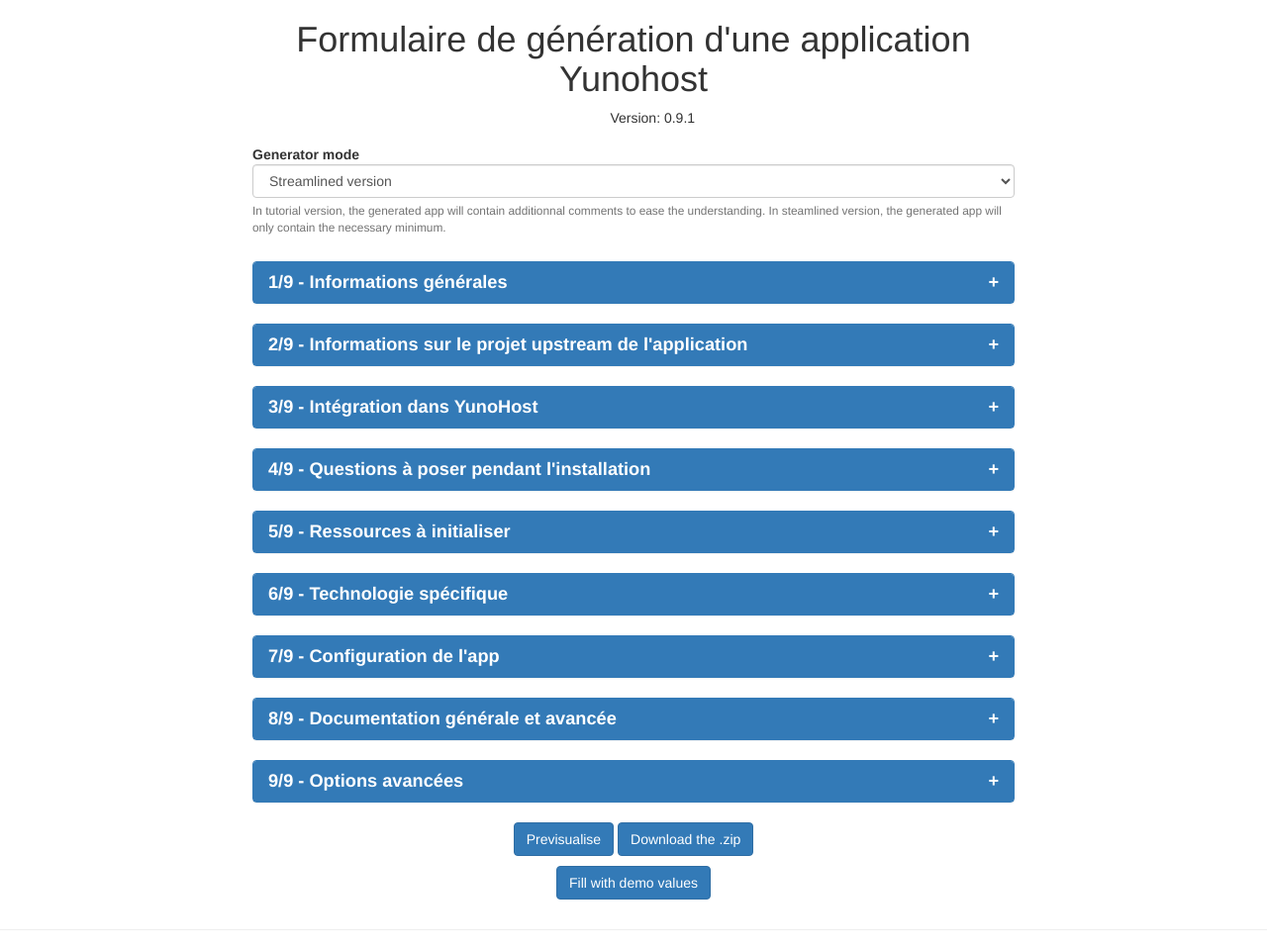
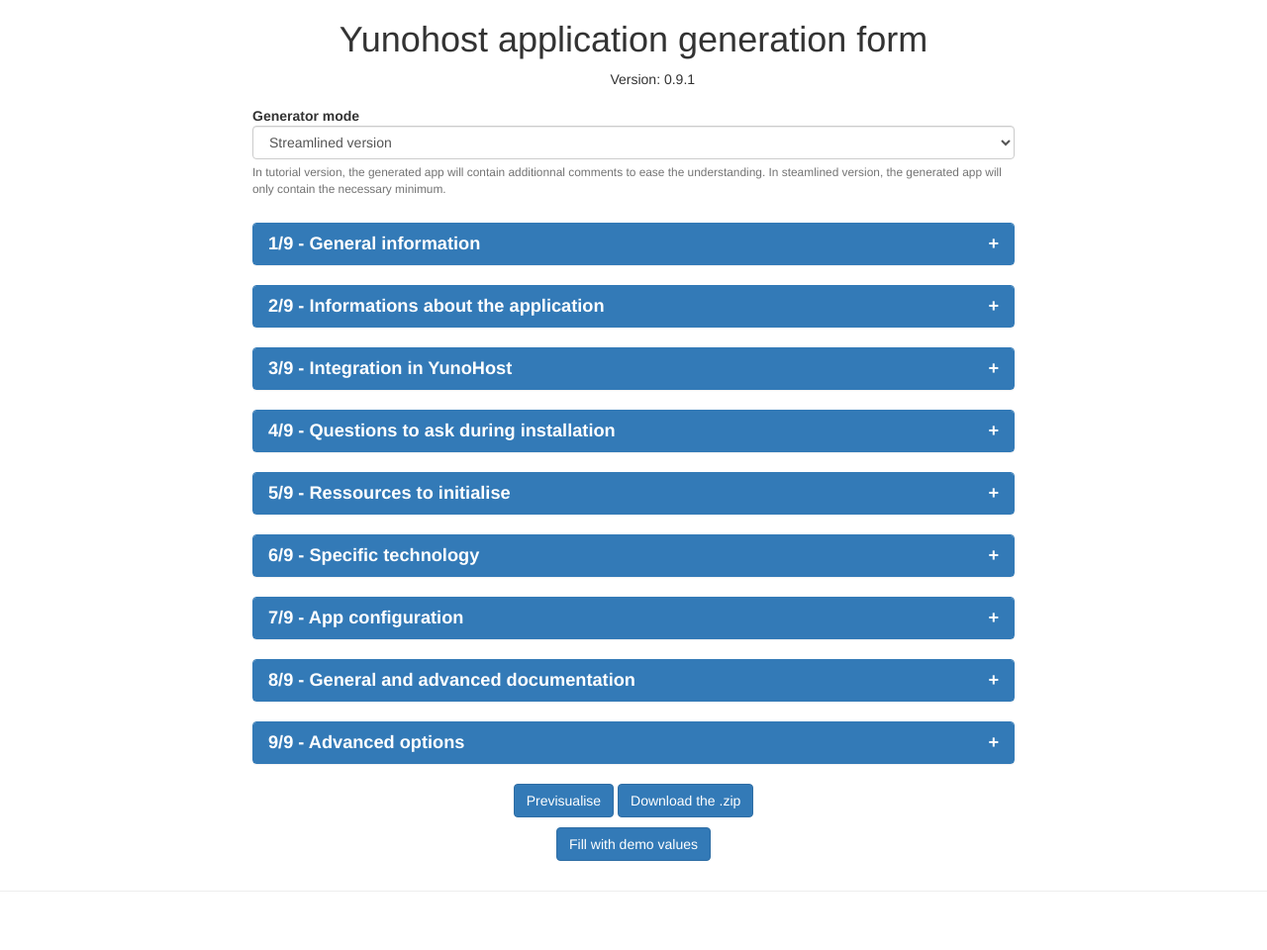
Before and after one commit to ericgaspar/appgenerator_helper_2.1, a Flask app: page / in a window 1280 px wide. Shown: the whole page at 99% size. After the commit the page ends 901 px from the top, so only its background shows below. Run offline with Flask 3, Linux system fonts and the light colour scheme; some libraries are stand-ins or nearby versions.

Commit message:
v0.9.1 - add translations

```diff
--- a/templates/index.html
+++ b/templates/index.html
@@ -33,7 +33,7 @@ YunoHost app generator
 
 {% block content %}
 <div class="container" style="max-width: 800px;">
-<h1 class="message text-center">Formulaire de génération d'une application Yunohost</h1>
+<h1 class="message text-center">{{ gettext("Yunohost application generation form") }}</h1>
 <p style="text-align: center; margin-left:5%">Version: {{ generator_info['GENERATOR_VERSION'] }}</p>
 
 <form id="main-form" class="form form-horizontal" method="POST" role="form">
@@ -47,7 +47,7 @@ YunoHost app generator
 
     <div class="panel panel-primary">
       <div class="panel-heading collapse-button">
-        <h2 class="panel-title collapse-title">1/9 - Informations générales</h2>
+        <h2 class="panel-title collapse-title">{{ gettext("1/9 - General information") }}</h2>
       </div>
       <div class="panel-body collapsible collapsed">
           <div>
@@ -62,10 +62,10 @@ YunoHost app generator
 
     <div class="panel panel-primary">
       <div class="panel-heading collapse-button">
-        <h2 class="panel-title collapse-title">2/9 - Informations sur le projet upstream de l'application</h2>
+        <h2 class="panel-title collapse-title">{{ gettext("2/9 - Informations about the application") }}</h2>
       </div>
       <div class="panel-body collapsible collapsed">
-          <p><i>Le terme upstream désigne le projet original qui maintient l'app</i></p>
+          <p><i>{{ gettext("The word upstream refers to the original project that maintains the app") }}</i></p>
           <div>
             {{ form_field(main_form.license) }}
             {{ form_field(main_form.website) }}
@@ -80,7 +80,7 @@ YunoHost app generator
 
     <div class="panel panel-primary">
       <div class="panel-heading collapse-button">
-        <h2 class="panel-title collapse-title">3/9 - Intégration dans YunoHost</h2>
+        <h2 class="panel-title collapse-title">{{ gettext("3/9 - Integration in YunoHost") }}</h2>
       </div>
       <div class="panel-body collapsible collapsed">
           <div>
@@ -96,14 +96,13 @@ YunoHost app generator
 
     <div class="panel panel-primary">
       <div class="panel-heading collapse-button">
-        <h2 class="panel-title collapse-title">4/9 - Questions à poser pendant l'installation</h2>
+        <h2 class="panel-title collapse-title">{{ gettext("4/9 - Questions to ask during installation") }}</h2>
       </div>
       <div class="panel-body collapsible collapsed">
           <p>
-              <em>Cette partie sert à indiquer les questions qui devront être posées.</em>
+              <em>{{ gettext("This part is meant to indicate the questions that will be asked.") }}</em>
               <br/>
-              <em>NB: seules des questions standard sont proposées ici, il faudra éventuellement compléter à la main en
-                  suivant le modèle des autres questions.</em>
+              <em>{{ gettext("NB: only standard questions are asked here, it might be required to complete it by hand using other questions as a guide.") }}</em>
           </p>
 
           <div>
@@ -117,11 +116,11 @@ YunoHost app generator
 
     <div class="panel panel-primary">
       <div class="panel-heading collapse-button">
-        <h2 class="panel-title collapse-title">5/9 - Ressources à initialiser</h2>
+        <h2 class="panel-title collapse-title">{{ gettext("5/9 - Ressources to initialise") }}</h2>
       </div>
       <div class="panel-body collapsible collapsed">
           <p>
-              <em>Il s'agit d'éléments techniques configurés avant que le "vrai" script d'install de l'app ne soit lancé. Typiquement : créer un user système, télécharger les sources de l'app, initialiser le dossier d'install et de données, installer des dépendances avec apt, créer une base de donnée SQL, ...</em>
+              <em>{{ gettext("Technical elements configured before launching the 'real' app install script. Usually : creating a system user, downloading app sources, initialiser le dossier d'install et de données, install apt dependencies, create a database, ...") }}</em>
           </p>
 
           <h3>Sources du logiciel</h3>
@@ -144,13 +143,13 @@ YunoHost app generator
 
     <div class="panel panel-primary">
       <div class="panel-heading collapse-button">
-        <h2 class="panel-title collapse-title">6/9 - Technologie spécifique</h2>
+        <h2 class="panel-title collapse-title">{{ gettext("6/9 - Specific technology") }}</h2>
       </div>
       <div class="panel-body collapsible collapsed">
             {{ form_field(main_form.main_technology) }}
             <div id="php_options">
-                <div class="alert alert-info" role="alert"><span class="glyphicon glyphicon-info-sign" aria-hidden="true"></span> You probably want to make sure to have 'phpX.Y-fpm' and others 'phpX.Y-foobar' libraries listed the apt dependencies earlier (with X.Y being the php version you want to use)</div>
-                <div class="alert alert-info" role="alert"><span class="glyphicon glyphicon-info-sign" aria-hidden="true"></span> The generated application draft will include an nginx configuration snippet that interfaces with PHP-FPM</div>
+                <div class="alert alert-info" role="alert"><span class="glyphicon glyphicon-info-sign" aria-hidden="true"></span> {{ gettext("You probably want to make sure to have 'phpX.Y-fpm' and others 'phpX.Y-foobar' libraries listed the apt dependencies earlier (with X.Y being the php version you want to use)") }}</div>
+                <div class="alert alert-info" role="alert"><span class="glyphicon glyphicon-info-sign" aria-hidden="true"></span> {{ gettext("The generated application draft will include an nginx configuration snippet that interfaces with PHP-FPM") }}</div>
                 {{ form_field(main_form.use_composer) }}
             </div>
             <div id="nodejs_options">
@@ -158,11 +157,11 @@ YunoHost app generator
                 {{ form_field(main_form.use_yarn) }}
             </div>
             <div id="python_options">
-                <div class="alert alert-info" role="alert"><span class="glyphicon glyphicon-info-sign" aria-hidden="true"></span> You probably want to make sure to have 'python3' and 'python3-venv' listed in the apt dependencies earlier. Other dependencies should be installed inside a venv (cf the proposed install snippet)</div>
+                <div class="alert alert-info" role="alert"><span class="glyphicon glyphicon-info-sign" aria-hidden="true"></span> {{ gettext("You probably want to make sure to have 'python3' and 'python3-venv' listed in the apt dependencies earlier. Other dependencies should be installed inside a venv (cf the proposed install snippet)") }}</div>
             </div>
             {{ form_field(main_form.install_snippet) }}
             <div id="systemd_options">
-                <div class="alert alert-info" role="alert"><span class="glyphicon glyphicon-info-sign" aria-hidden="true"></span> The generated application draft will include an nginx configuration snippet that reverse-proxies to a systemd service using an internal port</div>
+                <div class="alert alert-info" role="alert"><span class="glyphicon glyphicon-info-sign" aria-hidden="true"></span> {{ gettext("The generated application draft will include an nginx configuration snippet that reverse-proxies to a systemd service using an internal port") }}</div>
                 {{ form_field(main_form.systemd_execstart) }}
             </div>
       </div>
@@ -224,7 +223,7 @@ YunoHost app generator
 
     <div class="panel panel-primary">
       <div class="panel-heading collapse-button">
-        <h2 class="panel-title collapse-title">7/9 - Configuration de l'app</h2>
+        <h2 class="panel-title collapse-title">{{ gettext("7/9 - App configuration") }}</h2>
       </div>
       <div class="panel-body collapsible collapsed">
             {{ form_field(main_form.use_custom_config_file) }}
@@ -248,14 +247,14 @@ YunoHost app generator
 
     <div class="panel panel-primary">
       <div class="panel-heading collapse-button">
-        <h2 class="panel-title collapse-title">8/9 - Documentation générale et avancée</h2>
+        <h2 class="panel-title collapse-title">{{ gettext("8/9 - General and advanced documentation") }}</h2>
       </div>
       <div class="panel-body collapsible collapsed">
-          <p><i>Une présentation plus complète que le résumé remplit plus haut de ce à quoi correspond le logiciel, et les avertissements et précisions éventuelles sur son fonctionnement dans Yunohost (c'est l'endroit où l'on signale des problèmes d'intégrations).</i></p>
+          <p><i>{{ gettext("A more complete presentation that the summary completed above, explaining to what correspond the software, the eventual warnings and specific details on its functioning in Yunohost (it's the place where one can warn about integration issues).") }}</i></p>
           {{ form_field(main_form.description) }}
           {{ form_field(main_form.disclaimer) }}
 
-          <p><i>Des indications à afficher à des étapes clés de gestion du paquet: installation, mise à jour, message au compte admin. Vous n'avez généralement pas besoin de les remplir.</i></p>
+          <p><i>{{ gettext("Indications to show at key steps to manage the package : installation, update, message to the admin account. You usually don't have to fill them.") }}</i></p>
           {{ form_field(main_form.pre_install) }}
           {{ form_field(main_form.post_install) }}
           {{ form_field(main_form.pre_upgrade) }}
@@ -268,7 +267,7 @@ YunoHost app generator
 
     <div class="panel panel-primary">
       <div class="panel-heading collapse-button">
-        <h2 class="panel-title collapse-title">9/9 - Options avancées</h2>
+        <h2 class="panel-title collapse-title">{{ gettext("9/9 - Advanced options") }}</h2>
       </div>
       <div class="panel-body collapsible collapsed">
             {{ form_field(main_form.enable_change_url) }}
```
